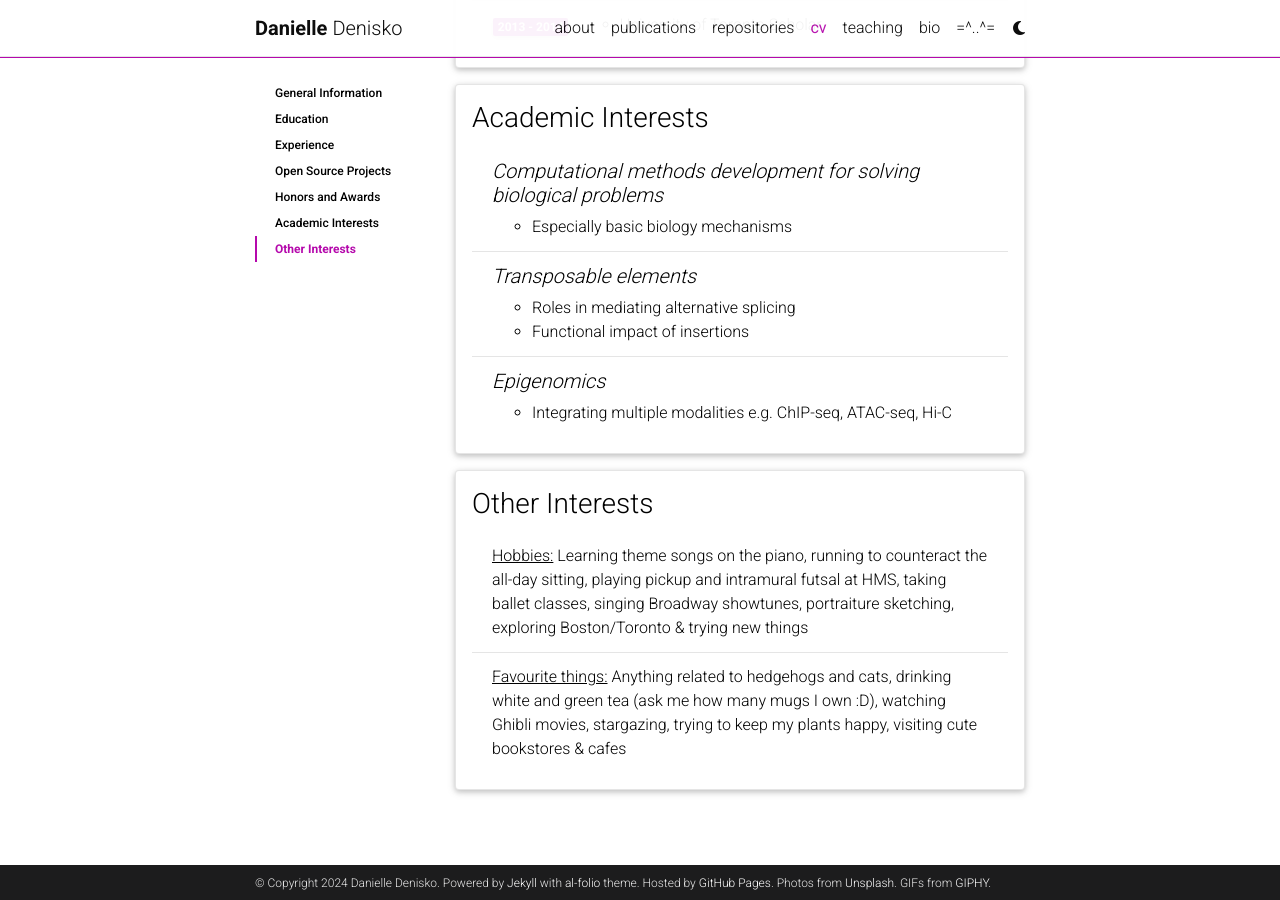
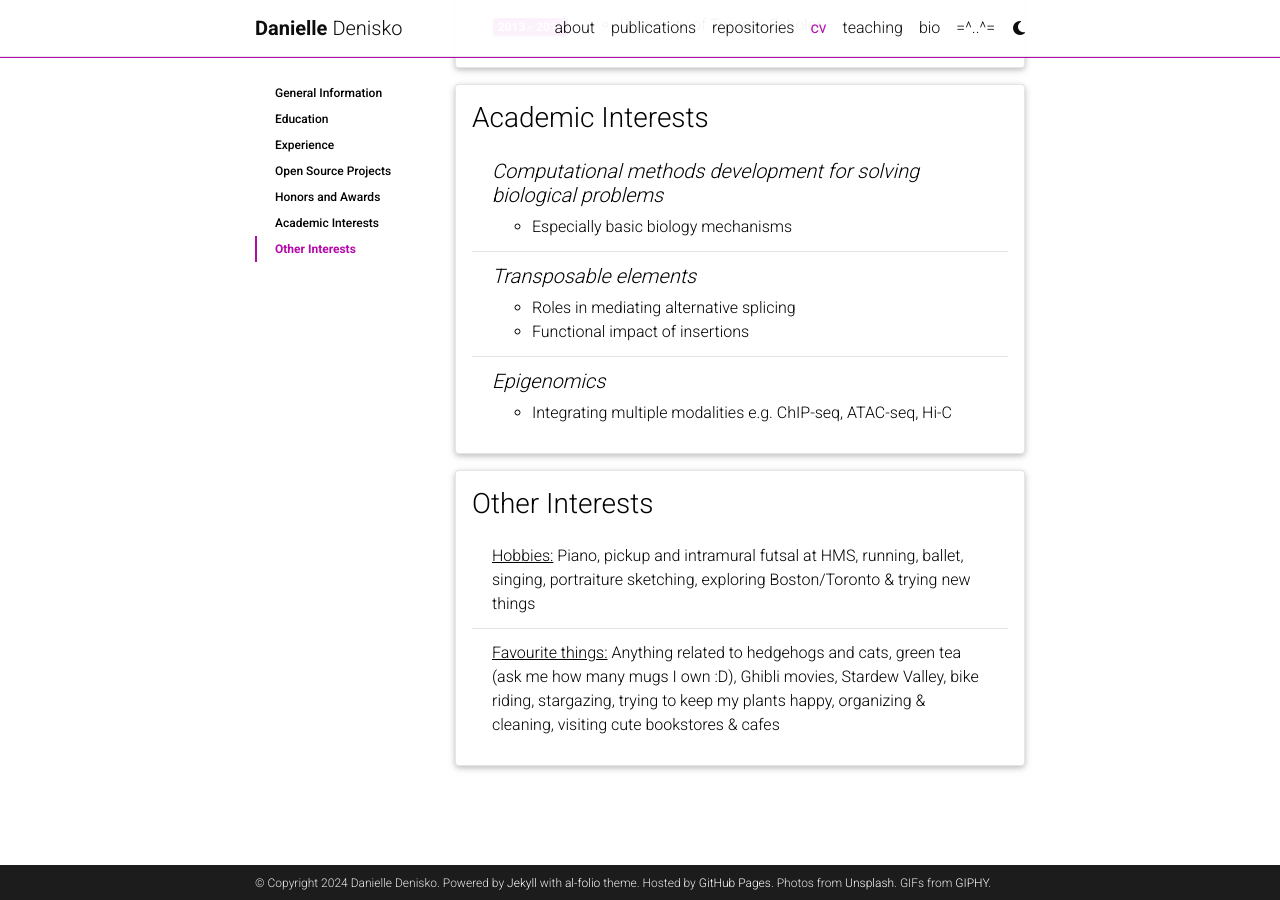
Before and after one commit to dcdxy/dcdxy.github.io, a Jekyll site: the page built from _pages/cv.md, in a window 1280 px wide and 900 px high, scrolled down 2856 px. Built offline with Jekyll 4.4.1, drawn with Linux system fonts in a browser that asks for light colours; comment, search, counter and statistics services are not loaded; a style sheet for code colours, icons or effects is not loaded.

Commit message:
Update cv.yml updated hobbies

```diff
--- a/_data/cv.yml
+++ b/_data/cv.yml
@@ -133,5 +133,5 @@
 - title: Other Interests
   type: list
   contents:
-    - <u>Hobbies:</u> Learning theme songs on the piano, running to counteract the all-day sitting, playing pickup and intramural futsal at HMS, taking ballet classes, singing Broadway showtunes, portraiture sketching, exploring Boston/Toronto & trying new things
-    - <u>Favourite things:</u> Anything related to hedgehogs and cats, drinking white and green tea (ask me how many mugs I own :D), watching Ghibli movies, stargazing, trying to keep my plants happy, visiting cute bookstores & cafes
+    - <u>Hobbies:</u> Piano, pickup and intramural futsal at HMS, running, ballet, singing, portraiture sketching, exploring Boston/Toronto & trying new things
+    - <u>Favourite things:</u> Anything related to hedgehogs and cats, green tea (ask me how many mugs I own :D), Ghibli movies, Stardew Valley, bike riding, stargazing, trying to keep my plants happy, organizing & cleaning, visiting cute bookstores & cafes
```
